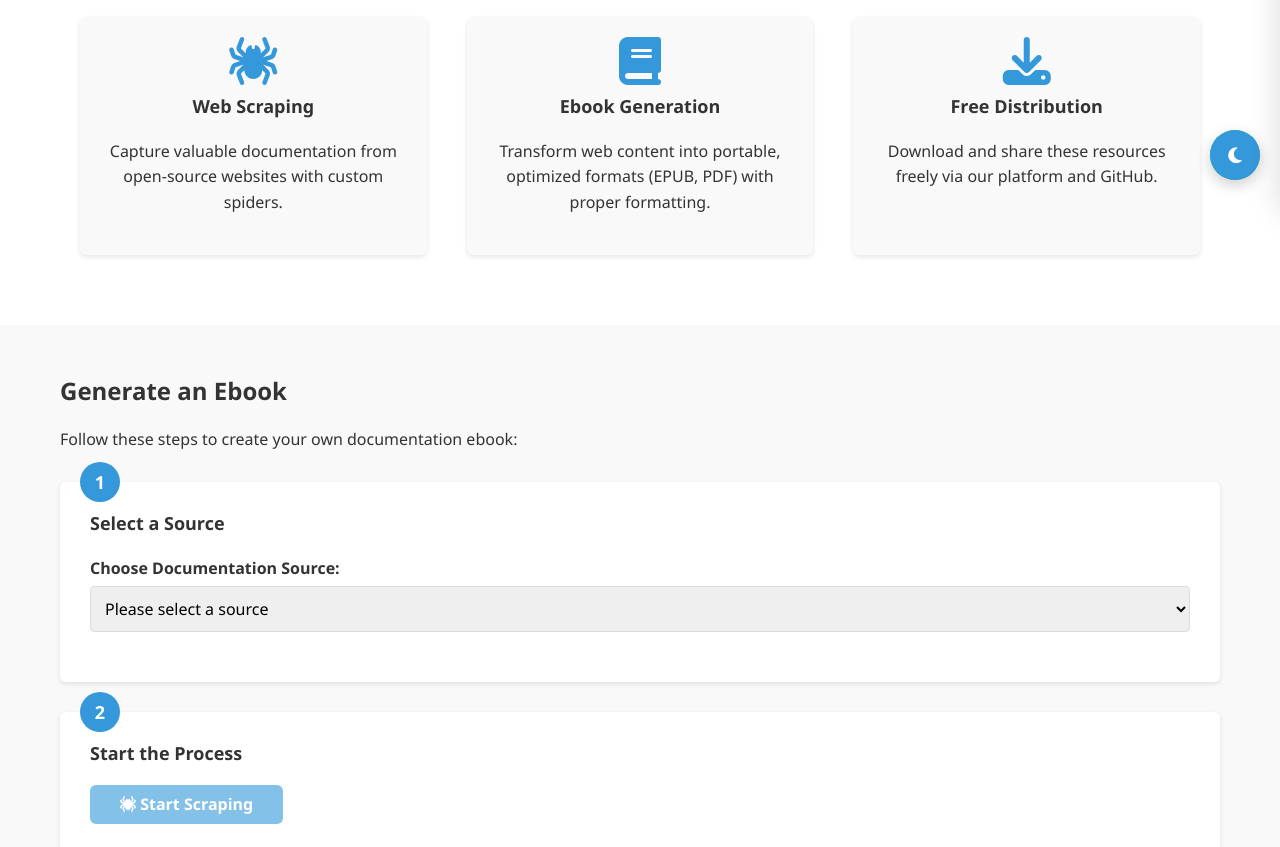
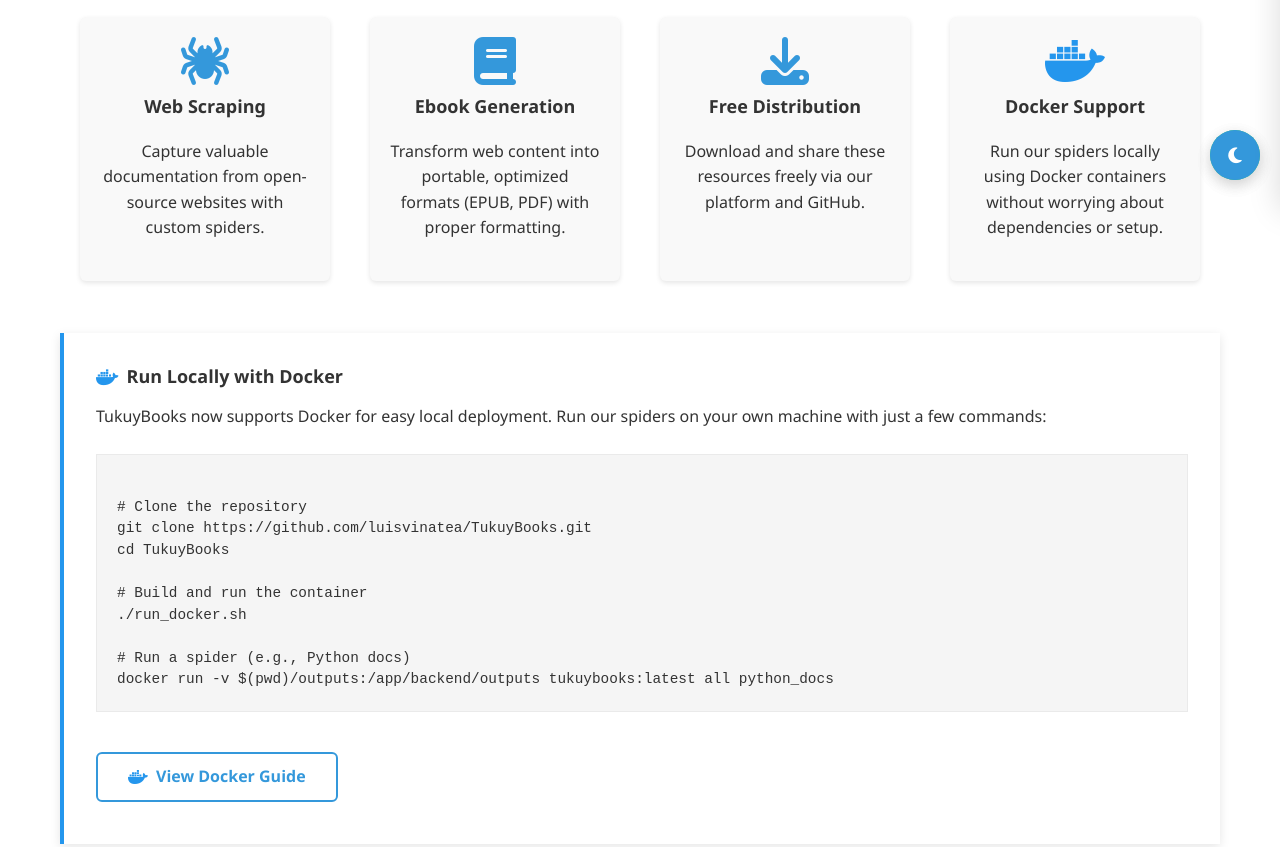
Before and after one commit to luisvinatea/TukuyBooks, a plain HTML site: page frontend/index.html in a window 1280 px wide. Shown: the part 600-1447 px from the top of the page. Drawn offline with Linux system fonts and the light colour scheme.

Commit message:
feat: Add Docker support for local deployment and optimize scripts

````diff
--- a/backend/requirements.txt
+++ b/backend/requirements.txt
@@ -2,3 +2,6 @@
 Scrapy==2.13.0
 ebooklib==0.17.1
 urllib3==1.26.19
+lxml>=4.9.0
+Pillow>=10.0.0
+Markdown>=3.5.0
--- a/frontend/css/styles.css
+++ b/frontend/css/styles.css
@@ -232,6 +232,71 @@
   color: var(--dark-primary-color);
 }
 
+/* Docker Information Section */
+.docker-info {
+  background: var(--card-bg);
+  border-radius: var(--border-radius);
+  box-shadow: 0 3px 10px var(--card-shadow);
+  padding: 2rem;
+  margin: 2rem 0;
+  border-left: 4px solid #2496ed; /* Docker blue */
+}
+
+.docker-info h3 {
+  color: var(--text-color);
+  margin-bottom: 1rem;
+  display: flex;
+  align-items: center;
+  gap: 0.5rem;
+}
+
+.docker-info .fa-docker {
+  color: #2496ed; /* Docker blue */
+}
+
+.code-block {
+  background: var(--gray-light);
+  padding: 1.25rem;
+  border-radius: var(--border-radius);
+  overflow-x: auto;
+  margin: 1.5rem 0;
+  border: 1px solid var(--border-color);
+  font-family: "Courier New", Courier, monospace;
+  font-size: 0.9rem;
+  white-space: pre;
+  line-height: 1.5;
+}
+
+.dark-theme .code-block {
+  background: var(--dark-gray-light);
+  border-color: var(--dark-border-color);
+  color: var(--dark-text-color);
+}
+
+.docker-info .btn {
+  margin-top: 1rem;
+  display: inline-flex;
+  align-items: center;
+  gap: 0.5rem;
+}
+
+.feature .fa-docker {
+  color: #2496ed; /* Docker blue */
+}
+
+/* Media query for smaller devices */
+@media (max-width: 768px) {
+  .docker-info {
+    padding: 1.5rem;
+    margin: 1.5rem 0;
+  }
+
+  .code-block {
+    padding: 1rem;
+    font-size: 0.8rem;
+  }
+}
+
 /* Base Styles */
 * {
   box-sizing: border-box;
--- a/frontend/index.html
+++ b/frontend/index.html
@@ -112,6 +112,41 @@
                   GitHub.
                 </p>
               </div>
+
+              <div class="feature">
+                <i class="fab fa-docker"></i>
+                <h3>Docker Support</h3>
+                <p>
+                  Run our spiders locally using Docker containers without
+                  worrying about dependencies or setup.
+                </p>
+              </div>
+            </div>
+
+            <!-- Docker Instructions Card -->
+            <div class="docker-info">
+              <h3><i class="fab fa-docker"></i> Run Locally with Docker</h3>
+              <p>
+                TukuyBooks now supports Docker for easy local deployment. Run
+                our spiders on your own machine with just a few commands:
+              </p>
+              <pre class="code-block"><code>
+# Clone the repository
+git clone https://github.com/luisvinatea/TukuyBooks.git
+cd TukuyBooks
+
+# Build and run the container
+./run_docker.sh
+
+# Run a spider (e.g., Python docs)
+docker run -v $(pwd)/outputs:/app/backend/outputs tukuybooks:latest all python_docs</code></pre>
+              <a
+                href="https://github.com/luisvinatea/TukuyBooks/blob/main/DOCKER.md"
+                class="btn secondary-btn"
+                target="_blank"
+              >
+                <i class="fab fa-docker"></i> View Docker Guide
+              </a>
             </div>
           </div>
         </section>
@@ -363,3 +398,4 @@
     <script type="module" src="js/main.js"></script>
   </body>
 </html>
+```
````
Also changed, not shown: DOCKER.md (added, +104 -0 lines), docker-compose.yml (added, +12 -0 lines), README.md, 7 other files.
